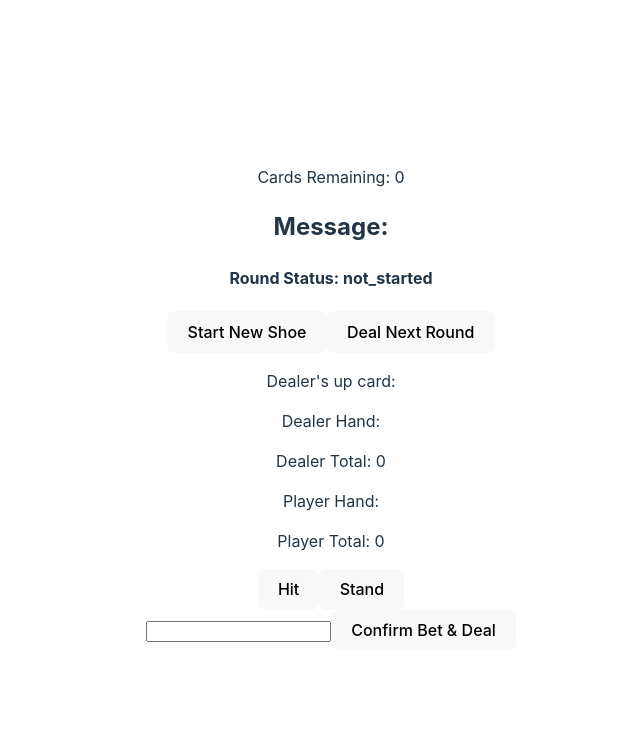
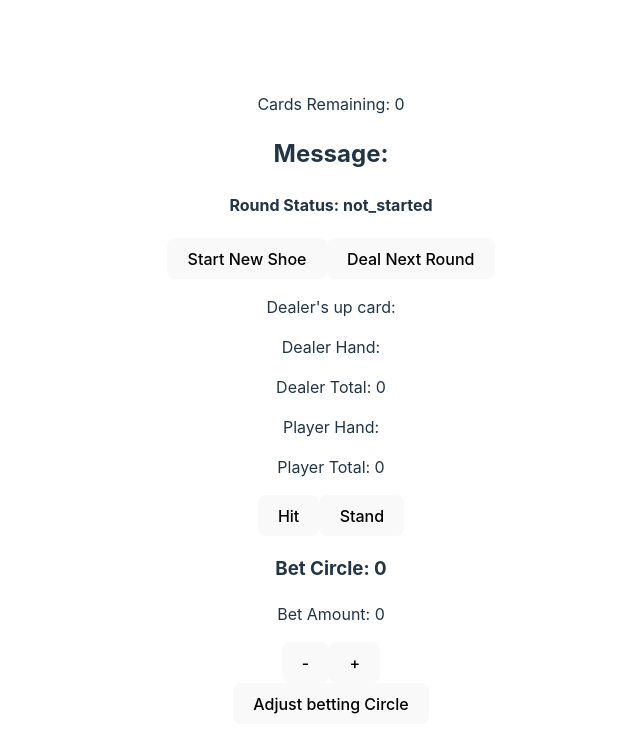
Before and after one commit to bmfischer3/react-blackjack-app, a React (Vite) app: page / in a window 1280 px wide. Shown: the top 752 px of the page, without its empty margins (309-949 px from the left). Built offline with nearby package versions, Linux system fonts and the light colour scheme.

Commit message:
Added buttons that allow player to increment bet up or down.

```diff
--- a/src/App.jsx
+++ b/src/App.jsx
@@ -16,8 +16,8 @@ function App() {
   const [dealerScore, setDealerScore] = useState(0); // Derived state with useEffect
   const [playerActionDisabled, setPlayerActionDisabled] = useState(false);
 
-  const [betValue, setBetValue] = useState(0);
-  const [activeBetValue, setActiveBetValue] = useState(0);
+  const [betSelection, setBetSelection] = useState(0);
+  const [betCircle, setBetCircle] = useState(0);
   const [bankRoll, setBankRoll] = useState(0);
 
 
@@ -82,6 +82,7 @@ function App() {
       setPlayerActionDisabled(false);
     }
   }, [roundStatus]);
+
 
 
 
@@ -210,16 +211,21 @@ function App() {
 // Betting Calculations
 
 function AddToBetValue(incremental_amount) {
-  // check positive integer
-  // This is for the button
-  // Actively Subtracts from the bank roll
-
+  setBetSelection(betSelection+incremental_amount)
 }
 
 function SubtractFromBetValue(incremental_amount) {
   // check result will be positive integer
   // Actively adds to the bank roll.
+  setBetSelection(betSelection-incremental_amount)
 }
+
+function AdjustBetCircle(){
+  let bet_adjustment = betSelection
+  setBetCircle(betCircle + bet_adjustment);
+}
+
+
 
 function SubmitBetValue(bet_amount) {
   // confirm non-negative integer value
@@ -256,10 +262,15 @@ function SearchBar() {
           <PlayerActions {...PlayerProps}/>
         </div>
         <div>
-        <form>
-          <input type="text" />
-          <button type="submit">Confirm Bet & Deal </button>
-        </form>
+          <h3>Bet Circle: {betCircle}</h3>
+        </div>
+        <div>
+          <p>Bet Amount: {betSelection}</p>
+
+          <button onClick={()=>SubtractFromBetValue(1)}>-</button>
+          <button onClick={()=>AddToBetValue(1)}>+</button>
+          <br></br>
+          <button onClick={()=>AdjustBetCircle(betSelection)}>Adjust betting Circle</button>
         </div>
       </div>
     </div>
```
